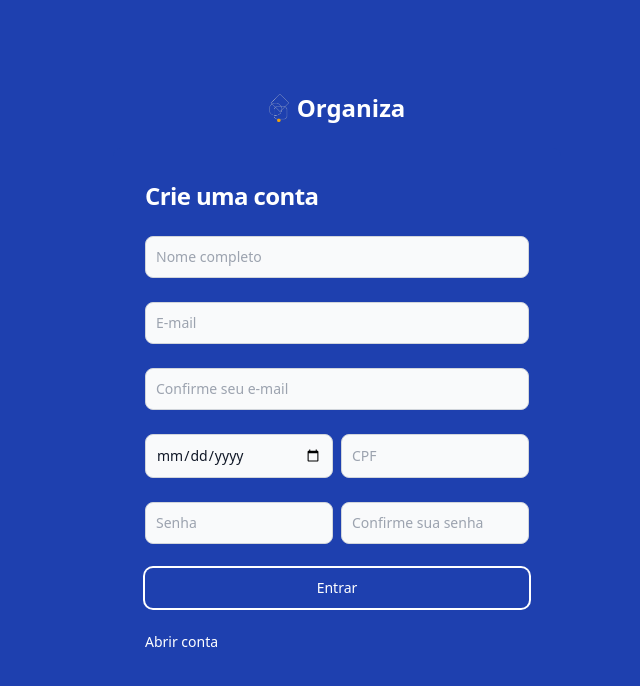
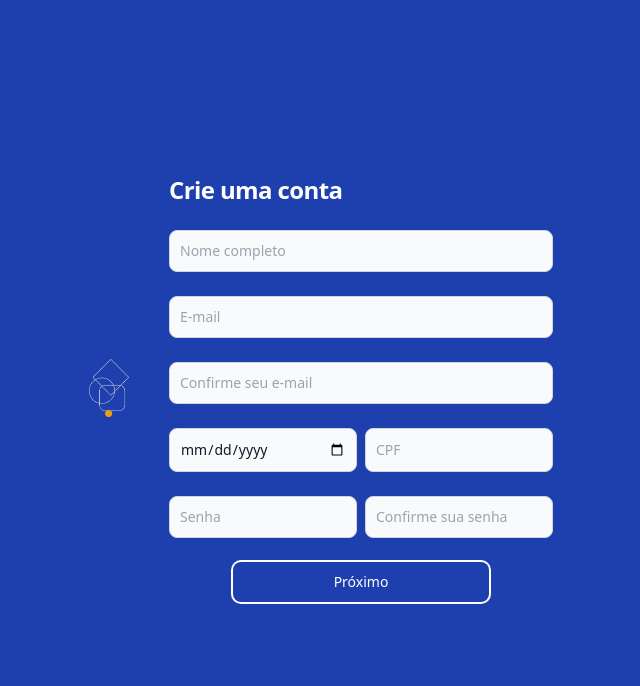
Before and after one commit to LaysAlmeida/projeto-organiza, a Next.js app in the folder projeto_organiza/: page /cadastropage in a window 1280 px wide. Shown: the top 686 px of the page, without its empty margins (303-943 px from the left). Built offline with nearby package versions, Linux system fonts and the light colour scheme.

Commit message:
made changes in responsive design

```diff
--- a/projeto_organiza/src/pages/cadastropage.js
+++ b/projeto_organiza/src/pages/cadastropage.js
@@ -1,12 +1,11 @@
 const cadastropage = () =>{
     return(
         <section class="bg-blue-800 dark:bg-gray-900 h-screen">
-        <div class="flex flex-col items-center justify-center px-6 py-8 mx-auto md:h-screen lg:py-0">
+        <div class="flex flex-col items-center justify-center px-6 py-8 mx-auto md:h-screen lg:py-0 md:flex-row">
             <a href="#" class="flex items-center mb-6 text-2xl font-semibold text-white dark:text-gray-50">
-                <img class="w-5 h-15 mr-2" src="/icon.png" alt="logo"/>
-                Organiza
+                <img class="w-10 h-30 mr-2" src="/icon.png" alt="logo"/>
             </a>
-            <div class="w-full bg-blue-800 rounded-lg md:mt-0 sm:max-w-md xl:p-0 dark:bg-blue-950">
+            <div class="w-full bg-blue-800 rounded-lg md:mt-0 sm:max-w-md xl:p-0 dark:bg-blue-950 ">
                 <div class="p-6 space-y-4 md:space-y-6 sm:p-8">
                     <h1 class="text-xl font-bold leading-tight tracking-tight text-white md:text-2xl dark:text-white">
                         Crie uma conta
@@ -29,11 +28,9 @@ const cadastropage = () =>{
                             <input type="password" name="senha" id="senha" placeholder="Senha" class="bg-gray-50 border border-gray-300 text-gray-900 sm:text-sm rounded-lg focus:ring-primary-600 focus:border-primary-600 block w-full p-2.5 dark:bg-gray-700 dark:border-gray-600 dark:placeholder-gray-400 dark:text-white dark:focus:ring-blue-500 dark:focus:border-blue-500" required=""/>
                             <input type="password" name="senha2" id="senha2" placeholder="Confirme sua senha" class="bg-gray-50 border border-gray-300 text-gray-900 sm:text-sm rounded-lg focus:ring-primary-600 focus:border-primary-600 block w-full p-2.5 dark:bg-gray-700 dark:border-gray-600 dark:placeholder-gray-400 dark:text-white dark:focus:ring-blue-500 dark:focus:border-blue-500" required=""/>
                         </div>
-
-                        <button type="submit" onClick={(e) => getUser(e)} class=" w-full text-white bg-primary-600 ring-2 ring-white hover:bg-blue-700 focus:outline-none font-medium rounded-lg text-sm px-5 py-2.5 text-center dark:bg-gray-600 dark:hover:bg-blue-700 dark:focus:ring-blue-800">Entrar</button>
-                        <p class="text-sm font-light text-gray-500 dark:text-gray-400">
-                            <a href="/cadastropage" class="font-medium text-white hover:underline dark:text-blue-500">Abrir conta</a>
-                        </p>
+                        <div className="flex justify-center">
+                            <button type="submit" onClick={(e) => getUser(e)} class=" w-2/3 text-white bg-primary-600 ring-2 ring-white hover:bg-blue-700 focus:outline-none font-medium rounded-lg text-sm px-5 py-2.5 text-center dark:bg-gray-600 dark:hover:bg-blue-700 dark:focus:ring-blue-800">Próximo</button>
+                        </div>
                     </form>
                     <div className="flex justify-center">
                          <h1 className="w-full bg-red-600 text-white rounded-lg text-center sm:w-1/2 md:w-1/2"></h1>
```
